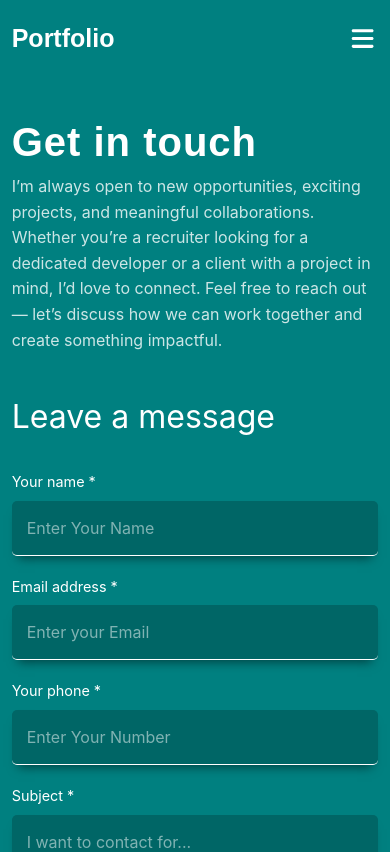
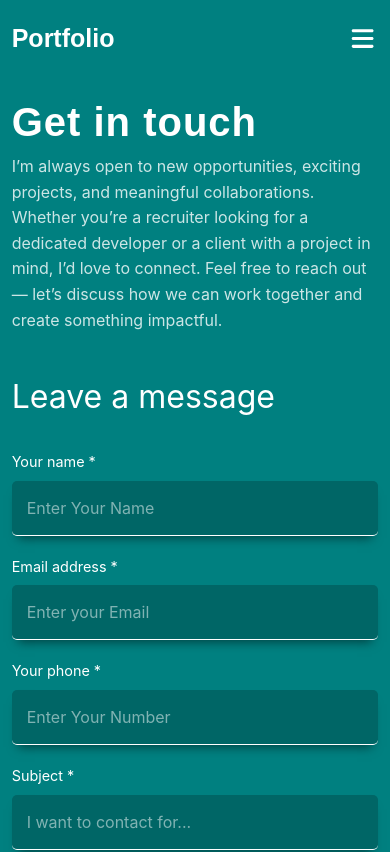
Before and after one commit to vikrant241998/vikrant-dev-portfolio, a React (Vite) app: page /contact in a window 390 px wide. Shown: the top 852 px of the page. Built offline with nearby package versions, Linux system fonts and the light colour scheme.

Commit message:
first commit

```diff
--- a/src/styles/contact.css
+++ b/src/styles/contact.css
@@ -248,7 +248,7 @@ input:-webkit-autofill:active {
 
 @media (max-width: 992px) {
   .contact-wrapper {
-    padding: 120px 3% 30px;
+    padding: 100px 3% 30px;
   }
   .contact-header h1 {
     font-size: 45px;
```
